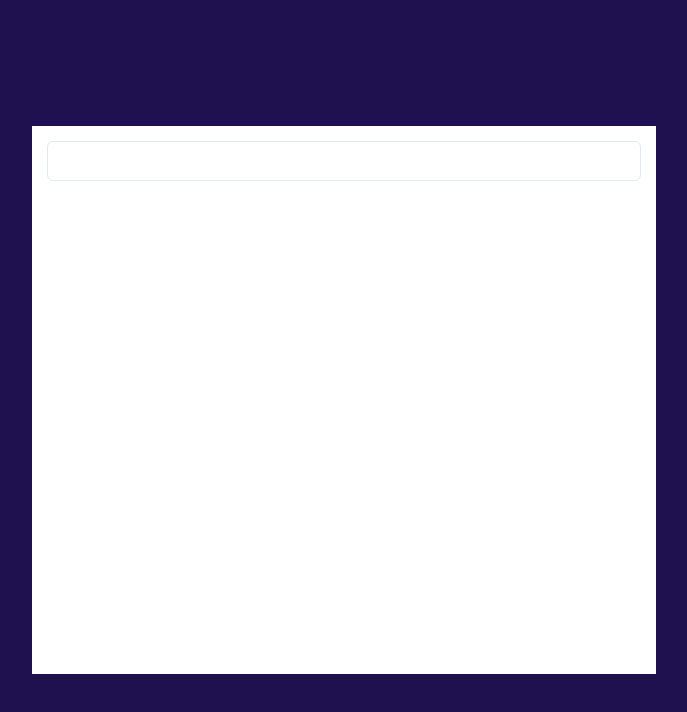
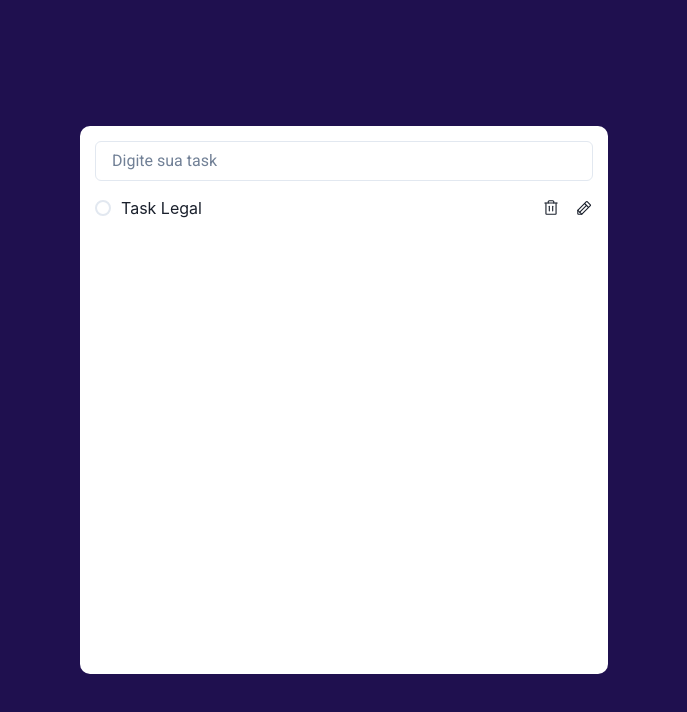
Before and after one commit to PauloVitorrr/ToDoList-react-ts, a React (Vite) app: page / in a window 1280 px wide. Shown: the top 712 px of the page, without its empty margins (296-983 px from the left). Built offline with nearby package versions, Linux system fonts and the light colour scheme.

Commit message:
feat: componente task

```diff
--- a/src/App.module.css
+++ b/src/App.module.css
@@ -6,8 +6,9 @@
     align-items: center;
 }
 .box{
-    width: 39rem;
+    width: 33rem;
     height: 34.3rem;
     background: var(--white-);
     padding: 0.938rem;
+    border-radius: 10px;
 }
--- a/src/App.tsx
+++ b/src/App.tsx
@@ -1,17 +1,26 @@
+import { Task } from './components/Task'
+
+
 import './global.css'
 import styles from './App.module.css'
 
 import { Input } from '@chakra-ui/react'
 
-function App() {
+
+export function  App() {
 
   return (
     <div  className={styles.container}>
       <div className={styles.box}>
-        <Input/>
+        <form>
+          <Input
+            placeholder='Digite sua task'
+          />
+        </form>
+        <div>
+          <Task/>
+        </div>
       </div>
     </div>
   )
 }
-
-export default App
--- /dev/null
+++ b/src/components/Task.module.css
@@ -0,0 +1,19 @@
+.renderTask{
+    display: flex;
+    justify-content: space-between;
+    align-items: center;
+    padding: 15px 0;
+}
+.titleRadio{
+    display: flex;
+    align-items: center;
+    gap: 10px;
+}
+.Icons{
+    display: flex;
+    align-items: center;
+    gap: 15px;
+}
+.Icons > button:hover{
+    color: red;
+}
--- /dev/null
+++ b/src/components/Task.tsx
@@ -0,0 +1,23 @@
+import { Trash, Pencil } from "phosphor-react";
+
+import styles from './Task.module.css';
+import { Radio } from "@chakra-ui/react";
+
+export function Task(){
+    return(
+        <div className={styles.renderTask}>
+            <div className={styles.titleRadio}>
+                <Radio/>
+                <span>Task Legal</span>
+            </div>
+            <div className={styles.Icons}>
+                <button>
+                    <Trash size={18}/>
+                </button>
+                <button>
+                    <Pencil size={18}/>
+                </button>
+            </div>
+        </div>
+    )
+}
--- a/src/global.css
+++ b/src/global.css
@@ -1,6 +1,7 @@
 :root{
   --white-: #ffffff;
   --blue-300: #1f104f;
+  --red-: #ff0000;
 }
 *{
     margin: 0;
--- a/src/main.tsx
+++ b/src/main.tsx
@@ -1,6 +1,6 @@
 import React from 'react'
 import ReactDOM from 'react-dom/client'
-import App from './App.tsx'
+import { App } from './App.tsx'
 import { ChakraProvider } from '@chakra-ui/react'
 
 ReactDOM.createRoot(document.getElementById('root')!).render(
```
